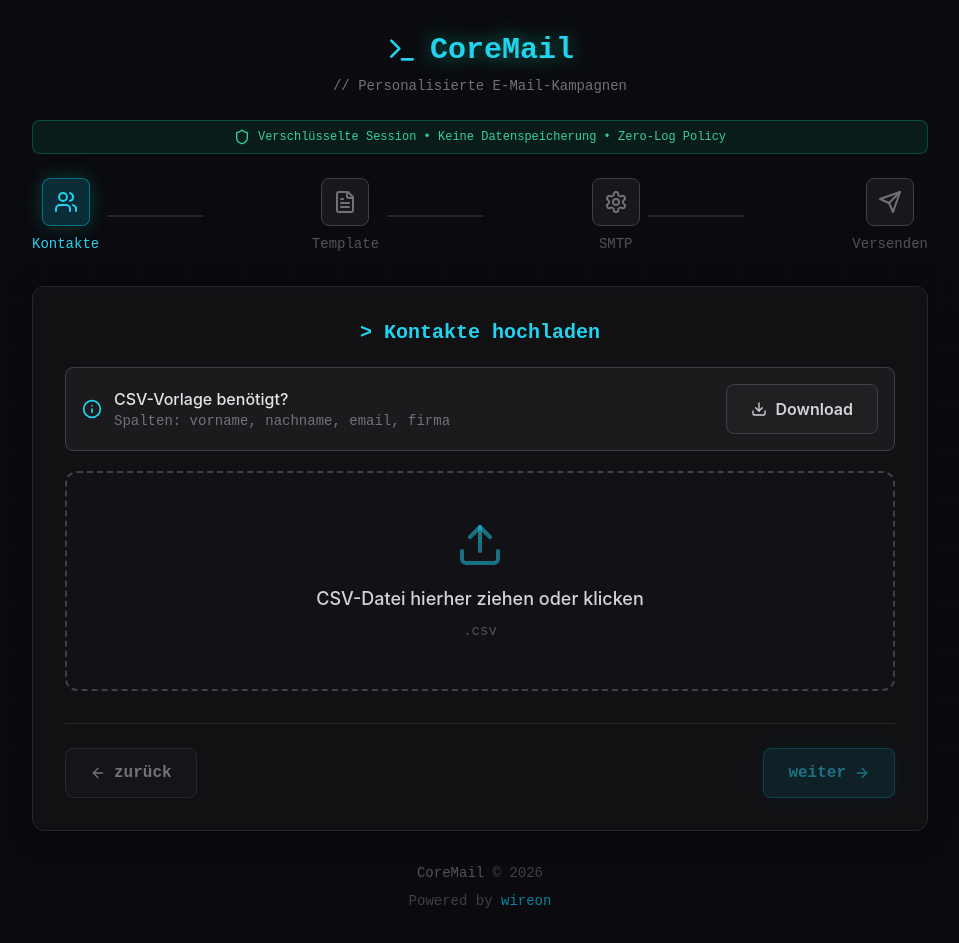
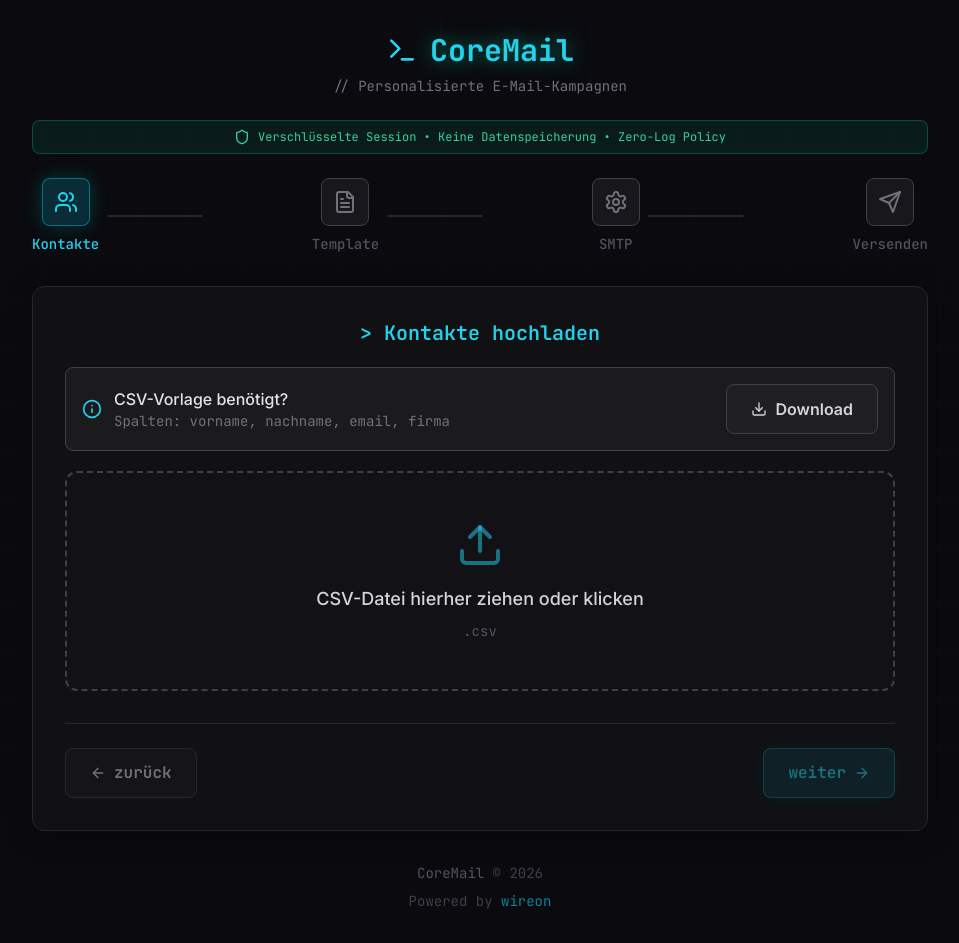
Before and after one commit to Zenovs/SureMail, a Next.js app: page / in a window 1280 px wide. Shown: the whole page, without its empty margins (160-1119 px from the left). Built offline with nearby package versions, Linux system fonts and the light colour scheme.

Commit message:
Fix CSS @import order

```diff
--- a/app/globals.css
+++ b/app/globals.css
@@ -1,8 +1,8 @@
+@import url('https://fonts.googleapis.com/css2?family=JetBrains+Mono:wght@400;500;600;700&family=Inter:wght@400;500;600;700&display=swap');
+
 @tailwind base;
 @tailwind components;
 @tailwind utilities;
-
-@import url('https://fonts.googleapis.com/css2?family=JetBrains+Mono:wght@400;500;600;700&family=Inter:wght@400;500;600;700&display=swap');
 
 :root {
   --bg-primary: #0a0a0f;
```
